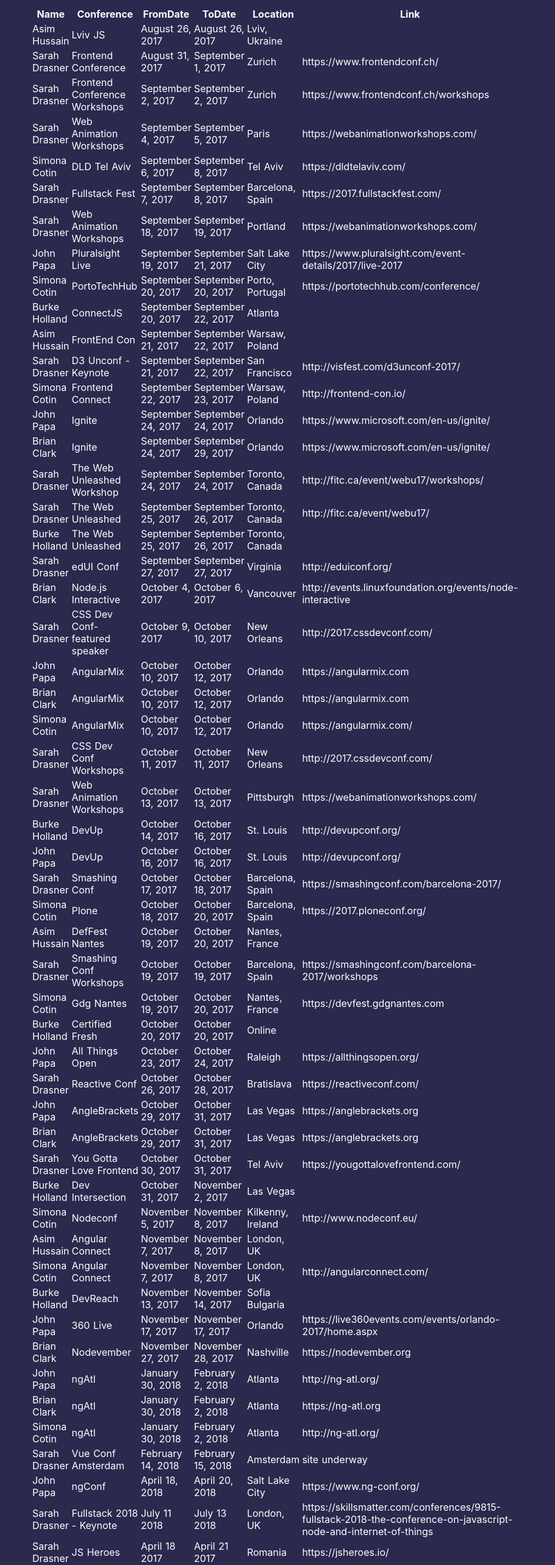
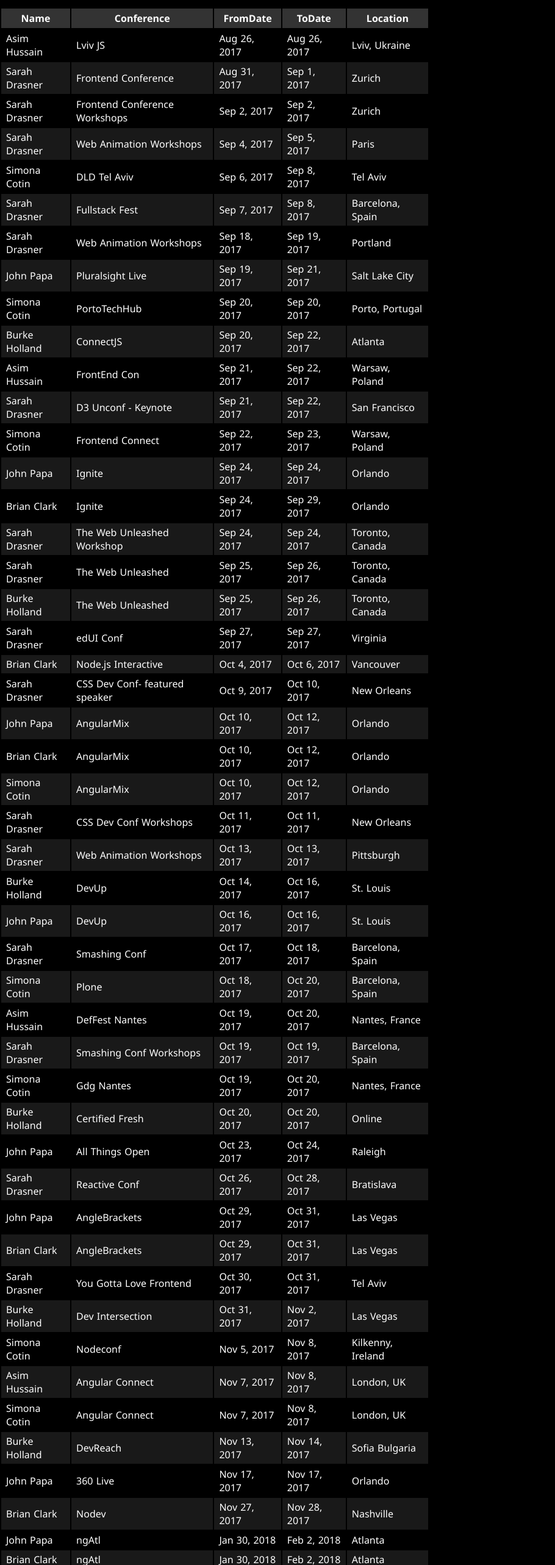
Before and after one commit to sdras/cda-locale, a Nuxt app: page / in a window 1280 px wide. Shown: the part 60-2626 px from the top of the page at 61% size, without its empty margins (0-910 px from the left). Built offline with nearby package versions, Linux system fonts and the light colour scheme.

Commit message:
style the table a bit, try out new data configuration, update json to be more legible

```diff
--- a/assets/cda-data.json
+++ b/assets/cda-data.json
@@ -2,416 +2,416 @@
   {
     "Name": "Asim Hussain",
     "Conference": "Lviv JS",
-    "FromDate": "August 26, 2017",
-    "ToDate": "August 26, 2017",
+    "FromDate": "Aug 26, 2017",
+    "ToDate": "Aug 26, 2017",
     "Location": "Lviv, Ukraine",
     "Link": ""
   },
   {
     "Name": "Sarah Drasner",
     "Conference": "Frontend Conference",
-    "FromDate": "August 31, 2017",
-    "ToDate": "September 1, 2017",
+    "FromDate": "Aug 31, 2017",
+    "ToDate": "Sep 1, 2017",
     "Location": "Zurich",
     "Link": "https://www.frontendconf.ch/"
   },
   {
     "Name": "Sarah Drasner",
     "Conference": "Frontend Conference Workshops",
-    "FromDate": "September 2, 2017",
-    "ToDate": "September 2, 2017",
+    "FromDate": "Sep 2, 2017",
+    "ToDate": "Sep 2, 2017",
     "Location": "Zurich",
     "Link": "https://www.frontendconf.ch/workshops"
   },
   {
     "Name": "Sarah Drasner",
     "Conference": "Web Animation Workshops",
-    "FromDate": "September 4, 2017",
-    "ToDate": "September 5, 2017",
+    "FromDate": "Sep 4, 2017",
+    "ToDate": "Sep 5, 2017",
     "Location": "Paris",
     "Link": "https://webanimationworkshops.com/"
   },
   {
     "Name": "Simona Cotin",
     "Conference": "DLD Tel Aviv",
-    "FromDate": "September 6, 2017",
-    "ToDate": "September 8, 2017",
+    "FromDate": "Sep 6, 2017",
+    "ToDate": "Sep 8, 2017",
     "Location": "Tel Aviv",
     "Link": "https://dldtelaviv.com/"
   },
   {
     "Name": "Sarah Drasner",
     "Conference": "Fullstack Fest",
-    "FromDate": "September 7, 2017",
-    "ToDate": "September 8, 2017",
+    "FromDate": "Sep 7, 2017",
+    "ToDate": "Sep 8, 2017",
     "Location": "Barcelona, Spain",
     "Link": "https://2017.fullstackfest.com/"
   },
   {
     "Name": "Sarah Drasner",
     "Conference": "Web Animation Workshops",
-    "FromDate": "September 18, 2017",
-    "ToDate": "September 19, 2017",
+    "FromDate": "Sep 18, 2017",
+    "ToDate": "Sep 19, 2017",
     "Location": "Portland",
     "Link": "https://webanimationworkshops.com/"
   },
   {
     "Name": "John Papa",
     "Conference": "Pluralsight Live",
-    "FromDate": "September 19, 2017",
-    "ToDate": "September 21, 2017",
+    "FromDate": "Sep 19, 2017",
+    "ToDate": "Sep 21, 2017",
     "Location": "Salt Lake City",
     "Link": "https://www.pluralsight.com/event-details/2017/live-2017"
   },
   {
     "Name": "Simona Cotin",
     "Conference": "PortoTechHub",
-    "FromDate": "September 20, 2017",
-    "ToDate": "September 20, 2017",
+    "FromDate": "Sep 20, 2017",
+    "ToDate": "Sep 20, 2017",
     "Location": "Porto, Portugal",
     "Link": "https://portotechhub.com/conference/"
   },
   {
     "Name": "Burke Holland",
     "Conference": "ConnectJS",
-    "FromDate": "September 20, 2017",
-    "ToDate": "September 22, 2017",
+    "FromDate": "Sep 20, 2017",
+    "ToDate": "Sep 22, 2017",
     "Location": "Atlanta",
     "Link": ""
   },
   {
     "Name": "Asim Hussain",
     "Conference": "FrontEnd Con",
-    "FromDate": "September 21, 2017",
-    "ToDate": "September 22, 2017",
+    "FromDate": "Sep 21, 2017",
+    "ToDate": "Sep 22, 2017",
     "Location": "Warsaw, Poland",
     "Link": ""
   },
   {
     "Name": "Sarah Drasner",
     "Conference": "D3 Unconf - Keynote",
-    "FromDate": "September 21, 2017",
-    "ToDate": "September 22, 2017",
+    "FromDate": "Sep 21, 2017",
+    "ToDate": "Sep 22, 2017",
     "Location": "San Francisco",
     "Link": "http://visfest.com/d3unconf-2017/"
   },
   {
     "Name": "Simona Cotin",
     "Conference": "Frontend Connect",
-    "FromDate": "September 22, 2017",
-    "ToDate": "September 23, 2017",
+    "FromDate": "Sep 22, 2017",
+    "ToDate": "Sep 23, 2017",
     "Location": "Warsaw, Poland",
     "Link": "http://frontend-con.io/ "
   },
   {
     "Name": "John Papa",
     "Conference": "Ignite",
-    "FromDate": "September 24, 2017",
-    "ToDate": "September 24, 2017",
+    "FromDate": "Sep 24, 2017",
+    "ToDate": "Sep 24, 2017",
     "Location": "Orlando",
     "Link": "https://www.microsoft.com/en-us/ignite/"
   },
   {
     "Name": "Brian Clark",
     "Conference": "Ignite",
-    "FromDate": "September 24, 2017",
-    "ToDate": "September 29, 2017",
+    "FromDate": "Sep 24, 2017",
+    "ToDate": "Sep 29, 2017",
     "Location": "Orlando",
     "Link": "https://www.microsoft.com/en-us/ignite/"
   },
   {
     "Name": "Sarah Drasner",
     "Conference": "The Web Unleashed Workshop",
-    "FromDate": "September 24, 2017",
-    "ToDate": "September 24, 2017",
+    "FromDate": "Sep 24, 2017",
+    "ToDate": "Sep 24, 2017",
     "Location": "Toronto, Canada",
     "Link": "http://fitc.ca/event/webu17/workshops/"
   },
   {
     "Name": "Sarah Drasner",
     "Conference": "The Web Unleashed",
-    "FromDate": "September 25, 2017",
-    "ToDate": "September 26, 2017",
+    "FromDate": "Sep 25, 2017",
+    "ToDate": "Sep 26, 2017",
     "Location": "Toronto, Canada",
     "Link": "http://fitc.ca/event/webu17/"
   },
   {
     "Name": "Burke Holland",
     "Conference": "The Web Unleashed",
-    "FromDate": "September 25, 2017",
-    "ToDate": "September 26, 2017",
+    "FromDate": "Sep 25, 2017",
+    "ToDate": "Sep 26, 2017",
     "Location": "Toronto, Canada",
     "Link": ""
   },
   {
     "Name": "Sarah Drasner",
     "Conference": "edUI Conf",
-    "FromDate": "September 27, 2017",
-    "ToDate": "September 27, 2017",
+    "FromDate": "Sep 27, 2017",
+    "ToDate": "Sep 27, 2017",
     "Location": "Virginia",
     "Link": "http://eduiconf.org/"
   },
   {
     "Name": "Brian Clark",
     "Conference": "Node.js Interactive",
-    "FromDate": "October 4, 2017",
-    "ToDate": "October 6, 2017",
+    "FromDate": "Oct 4, 2017",
+    "ToDate": "Oct 6, 2017",
     "Location": "Vancouver",
     "Link": "http://events.linuxfoundation.org/events/node-interactive"
   },
   {
     "Name": "Sarah Drasner",
     "Conference": "CSS Dev Conf- featured speaker",
-    "FromDate": "October 9, 2017",
-    "ToDate": "October 10, 2017",
+    "FromDate": "Oct 9, 2017",
+    "ToDate": "Oct 10, 2017",
     "Location": "New Orleans",
     "Link": "http://2017.cssdevconf.com/"
   },
   {
     "Name": "John Papa",
     "Conference": "AngularMix",
-    "FromDate": "October 10, 2017",
-    "ToDate": "October 12, 2017",
+    "FromDate": "Oct 10, 2017",
+    "ToDate": "Oct 12, 2017",
     "Location": "Orlando",
     "Link": "https://angularmix.com"
   },
   {
     "Name": "Brian Clark",
     "Conference": "AngularMix",
-    "FromDate": "October 10, 2017",
-    "ToDate": "October 12, 2017",
+    "FromDate": "Oct 10, 2017",
+    "ToDate": "Oct 12, 2017",
     "Location": "Orlando",
     "Link": "https://angularmix.com"
   },
   {
     "Name": "Simona Cotin",
     "Conference": "AngularMix",
-    "FromDate": "October 10, 2017",
-    "ToDate": "October 12, 2017",
+    "FromDate": "Oct 10, 2017",
+    "ToDate": "Oct 12, 2017",
     "Location": "Orlando",
     "Link": "https://angularmix.com/"
   },
   {
     "Name": "Sarah Drasner",
     "Conference": "CSS Dev Conf Workshops",
-    "FromDate": "October 11, 2017",
-    "ToDate": "October 11, 2017",
+    "FromDate": "Oct 11, 2017",
+    "ToDate": "Oct 11, 2017",
     "Location": "New Orleans",
     "Link": "http://2017.cssdevconf.com/"
   },
   {
     "Name": "Sarah Drasner",
     "Conference": "Web Animation Workshops",
-    "FromDate": "October 13, 2017",
-    "ToDate": "October 13, 2017",
+    "FromDate": "Oct 13, 2017",
+    "ToDate": "Oct 13, 2017",
     "Location": "Pittsburgh",
     "Link": "https://webanimationworkshops.com/"
   },
   {
     "Name": "Burke Holland",
     "Conference": "DevUp",
-    "FromDate": "October 14, 2017",
-    "ToDate": "October 16, 2017",
+    "FromDate": "Oct 14, 2017",
+    "ToDate": "Oct 16, 2017",
     "Location": "St. Louis",
     "Link": "http://devupconf.org/"
   },
   {
     "Name": "John Papa",
     "Conference": "DevUp",
-    "FromDate": "October 16, 2017",
-    "ToDate": "October 16, 2017",
+    "FromDate": "Oct 16, 2017",
+    "ToDate": "Oct 16, 2017",
     "Location": "St. Louis",
     "Link": "http://devupconf.org/"
   },
   {
     "Name": "Sarah Drasner",
     "Conference": "Smashing Conf",
-    "FromDate": "October 17, 2017",
-    "ToDate": "October 18, 2017",
+    "FromDate": "Oct 17, 2017",
+    "ToDate": "Oct 18, 2017",
     "Location": "Barcelona, Spain",
     "Link": "https://smashingconf.com/barcelona-2017/"
   },
   {
     "Name": "Simona Cotin",
     "Conference": "Plone",
-    "FromDate": "October 18, 2017",
-    "ToDate": "October 20, 2017",
+    "FromDate": "Oct 18, 2017",
+    "ToDate": "Oct 20, 2017",
     "Location": "Barcelona, Spain",
     "Link": "https://2017.ploneconf.org/ "
   },
   {
     "Name": "Asim Hussain",
     "Conference": "DefFest Nantes",
-    "FromDate": "October 19, 2017",
-    "ToDate": "October 20, 2017",
+    "FromDate": "Oct 19, 2017",
+    "ToDate": "Oct 20, 2017",
     "Location": "Nantes, France",
     "Link": ""
   },
   {
     "Name": "Sarah Drasner",
     "Conference": "Smashing Conf Workshops",
-    "FromDate": "October 19, 2017",
-    "ToDate": "October 19, 2017",
+    "FromDate": "Oct 19, 2017",
+    "ToDate": "Oct 19, 2017",
     "Location": "Barcelona, Spain",
     "Link": "https://smashingconf.com/barcelona-2017/workshops"
   },
   {
     "Name": "Simona Cotin",
     "Conference": "Gdg Nantes",
-    "FromDate": "October 19, 2017",
-    "ToDate": "October 20, 2017",
+    "FromDate": "Oct 19, 2017",
+    "ToDate": "Oct 20, 2017",
     "Location": "Nantes, France",
     "Link": "https://devfest.gdgnantes.com"
   },
   {
     "Name": "Burke Holland",
     "Conference": "Certified Fresh",
-    "FromDate": "October 20, 2017",
-    "ToDate": "October 20, 2017",
+    "FromDate": "Oct 20, 2017",
+    "ToDate": "Oct 20, 2017",
     "Location": "Online",
     "Link": ""
   },
   {
     "Name": "John Papa",
     "Conference": "All Things Open",
-    "FromDate": "October 23, 2017",
-    "ToDate": "October 24, 2017",
+    "FromDate": "Oct 23, 2017",
+    "ToDate": "Oct 24, 2017",
     "Location": "Raleigh",
     "Link": "https://allthingsopen.org/"
   },
   {
     "Name": "Sarah Drasner",
     "Conference": "Reactive Conf",
-    "FromDate": "October 26, 2017",
-    "ToDate": "October 28, 2017",
+    "FromDate": "Oct 26, 2017",
+    "ToDate": "Oct 28, 2017",
     "Location": "Bratislava",
     "Link": "https://reactiveconf.com/"
   },
   {
     "Name": "John Papa",
     "Conference": "AngleBrackets",
-    "FromDate": "October 29, 2017",
-    "ToDate": "October 31, 2017",
+    "FromDate": "Oct 29, 2017",
+    "ToDate": "Oct 31, 2017",
     "Location": "Las Vegas",
     "Link": "https://anglebrackets.org"
   },
   {
     "Name": "Brian Clark",
     "Conference": "AngleBrackets",
-    "FromDate": "October 29, 2017",
-    "ToDate": "October 31, 2017",
+    "FromDate": "Oct 29, 2017",
+    "ToDate": "Oct 31, 2017",
     "Location": "Las Vegas",
     "Link": "https://anglebrackets.org"
   },
   {
     "Name": "Sarah Drasner",
     "Conference": "You Gotta Love Frontend",
-    "FromDate": "October 30, 2017",
-    "ToDate": "October 31, 2017",
+    "FromDate": "Oct 30, 2017",
+    "ToDate": "Oct 31, 2017",
     "Location": "Tel Aviv",
     "Link": "https://yougottalovefrontend.com/"
   },
   {
     "Name": "Burke Holland",
     "Conference": "Dev Intersection",
-    "FromDate": "October 31, 2017",
-    "ToDate": "November 2, 2017",
+    "FromDate": "Oct 31, 2017",
+    "ToDate": "Nov 2, 2017",
     "Location": "Las Vegas",
     "Link": ""
   },
   {
     "Name": "Simona Cotin",
     "Conference": "Nodeconf",
-    "FromDate": "November 5, 2017",
-    "ToDate": "November 8, 2017",
+    "FromDate": "Nov 5, 2017",
+    "ToDate": "Nov 8, 2017",
     "Location": "Kilkenny, Ireland",
     "Link": "http://www.nodeconf.eu/"
   },
   {
     "Name": "Asim Hussain",
     "Conference": "Angular Connect",
-    "FromDate": "November 7, 2017",
-    "ToDate": "November 8, 2017",
+    "FromDate": "Nov 7, 2017",
+    "ToDate": "Nov 8, 2017",
     "Location": "London, UK",
     "Link": ""
   },
   {
     "Name": "Simona Cotin",
     "Conference": "Angular Connect",
-    "FromDate": "November 7, 2017",
-    "ToDate": "November 8, 2017",
+    "FromDate": "Nov 7, 2017",
+    "ToDate": "Nov 8, 2017",
     "Location": "London, UK",
     "Link": "http://angularconnect.com/  "
   },
   {
     "Name": "Burke Holland",
     "Conference": "DevReach",
-    "FromDate": "November 13, 2017",
-    "ToDate": "November 14, 2017",
+    "FromDate": "Nov 13, 2017",
+    "ToDate": "Nov 14, 2017",
     "Location": "Sofia Bulgaria",
     "Link": ""
   },
   {
     "Name": "John Papa",
     "Conference": "360 Live",
-    "FromDate": "November 17, 2017",
-    "ToDate": "November 17, 2017",
+    "FromDate": "Nov 17, 2017",
+    "ToDate": "Nov 17, 2017",
     "Location": "Orlando",
     "Link": "https://live360events.com/events/orlando-2017/home.aspx"
   },
   {
     "Name": "Brian Clark",
-    "Conference": "Nodevember",
-    "FromDate": "November 27, 2017",
-    "ToDate": "November 28, 2017",
+    "Conference": "Nodev",
+    "FromDate": "Nov 27, 2017",
+    "ToDate": "Nov 28, 2017",
     "Location": "Nashville",
-    "Link": "https://nodevember.org"
+    "Link": "https://nodev.org"
   },
   {
     "Name": "John Papa",
     "Conference": "ngAtl",
-    "FromDate": "January 30, 2018",
-    "ToDate": "February 2, 2018",
+    "FromDate": "Jan 30, 2018",
+    "ToDate": "Feb 2, 2018",
     "Location": "Atlanta",
     "Link": "http://ng-atl.org/"
   },
   {
     "Name": "Brian Clark",
     "Conference": "ngAtl",
-    "FromDate": "January 30, 2018",
-    "ToDate": "February 2, 2018",
+    "FromDate": "Jan 30, 2018",
+    "ToDate": "Feb 2, 2018",
     "Location": "Atlanta",
     "Link": "https://ng-atl.org"
   },
   {
     "Name": "Simona Cotin",
     "Conference": "ngAtl",
-    "FromDate": "January 30, 2018",
-    "ToDate": "February 2, 2018",
+    "FromDate": "Jan 30, 2018",
+    "ToDate": "Feb 2, 2018",
     "Location": "Atlanta",
     "Link": "http://ng-atl.org/"
   },
   {
     "Name": "Sarah Drasner",
     "Conference": "Vue Conf Amsterdam",
-    "FromDate": "February 14, 2018",
-    "ToDate": "February 15, 2018",
+    "FromDate": "Feb 14, 2018",
+    "ToDate": "Feb 15, 2018",
     "Location": "Amsterdam",
     "Link": "site underway"
   },
   {
     "Name": "John Papa",
     "Conference": "ngConf",
-    "FromDate": "April 18, 2018",
-    "ToDate": "April 20, 2018",
+    "FromDate": "Apr 18, 2018",
+    "ToDate": "Apr 20, 2018",
     "Location": "Salt Lake City",
     "Link": "https://www.ng-conf.org/"
   },
   {
     "Name": "Sarah Drasner",
     "Conference": "Fullstack 2018 - Keynote",
-    "FromDate": "July 11 2018",
-    "ToDate": "July 13 2018",
+    "FromDate": "Jul 11 2018",
+    "ToDate": "Jul 13 2018",
     "Location": "London, UK",
     "Link":
       "https://skillsmatter.com/conferences/9815-fullstack-2018-the-conference-on-javascript-node-and-internet-of-things"
@@ -419,8 +419,8 @@
   {
     "Name": "Sarah Drasner",
     "Conference": "JS Heroes",
-    "FromDate": "April 18 2017",
-    "ToDate": "April 21 2017",
+    "FromDate": "Apr 18 2017",
+    "ToDate": "Apr 21 2017",
     "Location": "Romania",
     "Link": "https://jsheroes.io/"
   }
--- a/components/NewTable.vue
+++ b/components/NewTable.vue
@@ -1,5 +1,5 @@
 <template>
-  <div>
+  <div class="container">
     <table>
       <thead>
         <tr>
@@ -33,8 +33,25 @@
 </script>
 
 <style scoped>
+th {
+  background: #333333;
+  padding: 5px;
+}
+
+td {
+  padding: 4px 8px;
+}
+
+tr:nth-child(2n) {
+  background: #191919;
+}
+
 table {
-  width: 40vw;
-  margin: 50px;
+  width: 55vw;
+  height: 100vh;
+  margin: 50px 0 0 0;
+  position: relative;
+  z-index: 300;
+  /*background: #121212;*/
 }
 </style>
--- a/layouts/default.vue
+++ b/layouts/default.vue
@@ -6,7 +6,7 @@
 
 <style>
 html {
-  font-family: "Source Sans Pro", -apple-system, BlinkMacSystemFont, "Segoe UI", Roboto, "Helvetica Neue", Arial, sans-serif;
+  font-family: "Segoe UI", Roboto, "Helvetica Neue", Arial, sans-serif;
   font-size: 16px;
   word-spacing: 1px;
   -ms-text-size-adjust: 100%;
@@ -16,7 +16,9 @@
   box-sizing: border-box;
 }
 
-*, *:before, *:after {
+*,
+*:before,
+*:after {
   box-sizing: border-box;
   margin: 0;
 }
--- a/nuxt.config.js
+++ b/nuxt.config.js
@@ -14,7 +14,13 @@
           'Showing where all of the Node MS Cloud Developer Advocates will be speaking'
       }
     ],
-    link: [{ rel: 'icon', type: 'image/x-icon', href: '/favicon.ico' }]
+    link: [{ rel: 'icon', type: 'image/x-icon', href: '/favicon.ico' }],
+    link: [
+      {
+        rel: 'stylesheet',
+        href: 'https://fonts.googleapis.com/css?family=Open+Sans:300,400'
+      }
+    ]
   },
   /*
   ** Customize the progress-bar color
--- a/pages/globe.vue
+++ b/pages/globe.vue
@@ -1,47 +1,47 @@
 <template>
   <section>
-    <p>
-      <nuxt-link to="/">Home</nuxt-link>
-    </p>
+    <h1>Cloud Developer Advocate Speaking</h1>
+    <h3>Node, JavaScript, Python</h3>
+    <new-table></new-table>
     <globe></globe>
   </section>
 </template>
 
 <script>
 import Globe from '~/components/Globe.vue'
+import NewTable from '~/components/NewTable.vue'
 
 export default {
   components: {
-    Globe
+    Globe,
+    NewTable,
   },
 }
 </script>
 
 <style>
 body {
-  background: #2B294D;
+  background: black;
   color: white;
+  font-family: "Open Sans", "Segoe UI", -apple-system, BlinkMacSystemFont, "Helvetica Neue", Arial, sans-serif;
+  font-weight: 300;
 }
 
-.title {
-  font-family: "Quicksand", "Source Sans Pro", -apple-system, BlinkMacSystemFont, "Segoe UI", Roboto, "Helvetica Neue", Arial, sans-serif;
-  /* 1 */
-  display: block;
+h1,
+h3 {
   font-weight: 300;
-  font-size: 100px;
-  color: white;
-  letter-spacing: 1px;
 }
 
-.subtitle {
-  font-weight: 300;
-  font-size: 42px;
-  color: #526488;
-  word-spacing: 5px;
-  padding-bottom: 15px;
+h3 {
+  color: #5AB4FC;
 }
 
-.links {
-  padding-top: 15px;
+section {
+  padding: 40px;
+}
+
+a,
+a:visited {
+  color: #5AB4FC;
 }
 </style>
--- a/pages/index.vue
+++ b/pages/index.vue
@@ -25,8 +25,13 @@
 
 <style>
 body {
-  background: #2B294D;
+  background: black;
   color: white;
+}
+
+a {
+  color: white;
+  font-weight: bold;
 }
 
 .title {
--- a/store/index.js
+++ b/store/index.js
@@ -4,14 +4,7 @@
 const createStore = () => {
   return new Vuex.Store({
     state: {
-      speakingColumns: [
-        'Name',
-        'Conference',
-        'FromDate',
-        'ToDate',
-        'Location',
-        'Link'
-      ],
+      speakingColumns: ['Name', 'Conference', 'FromDate', 'ToDate', 'Location'],
       speakerData
     }
   });
```
Also changed, not shown: components/Globe.vue (+48 -53 lines), assets/world2.jpg (added).
